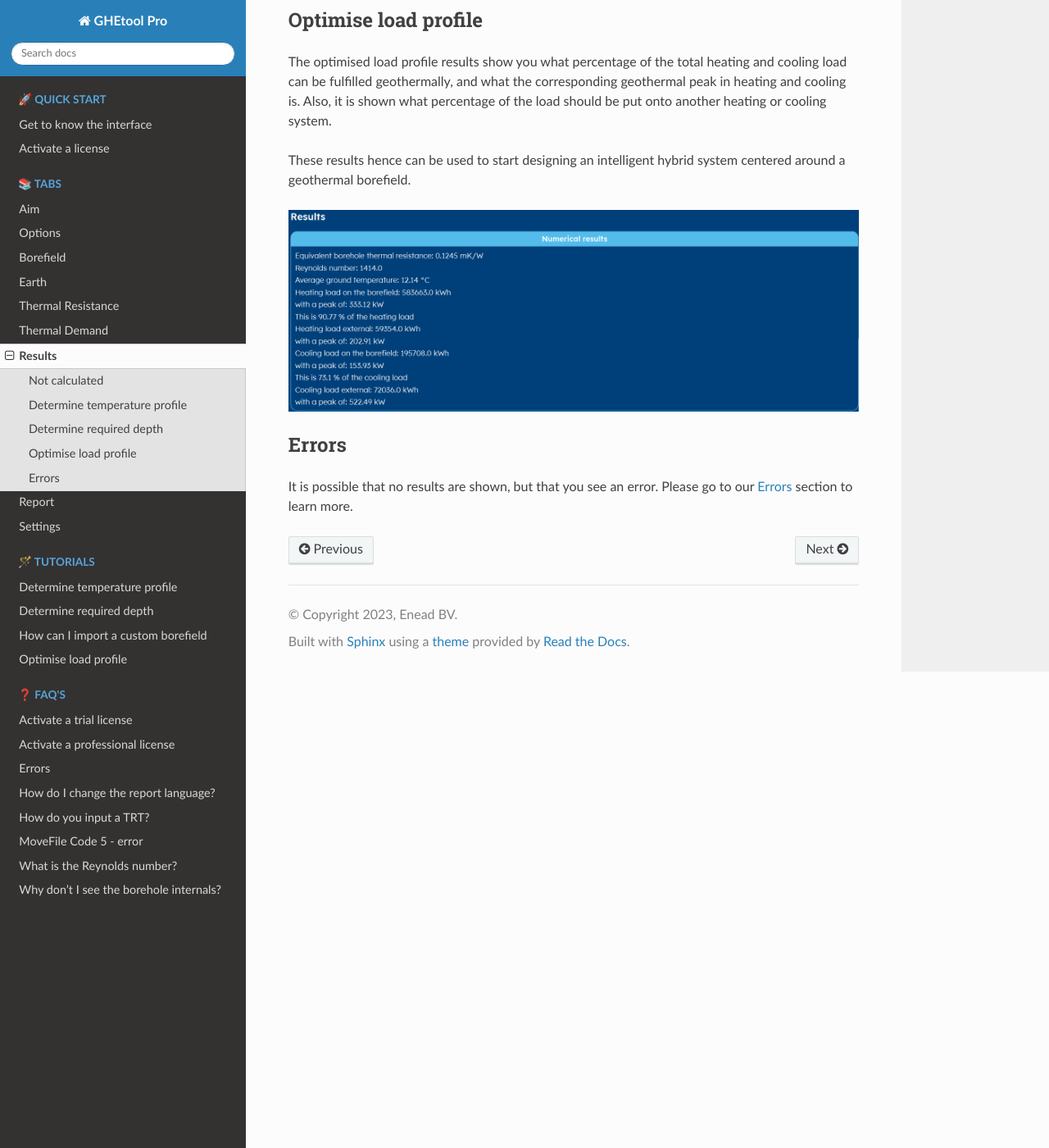
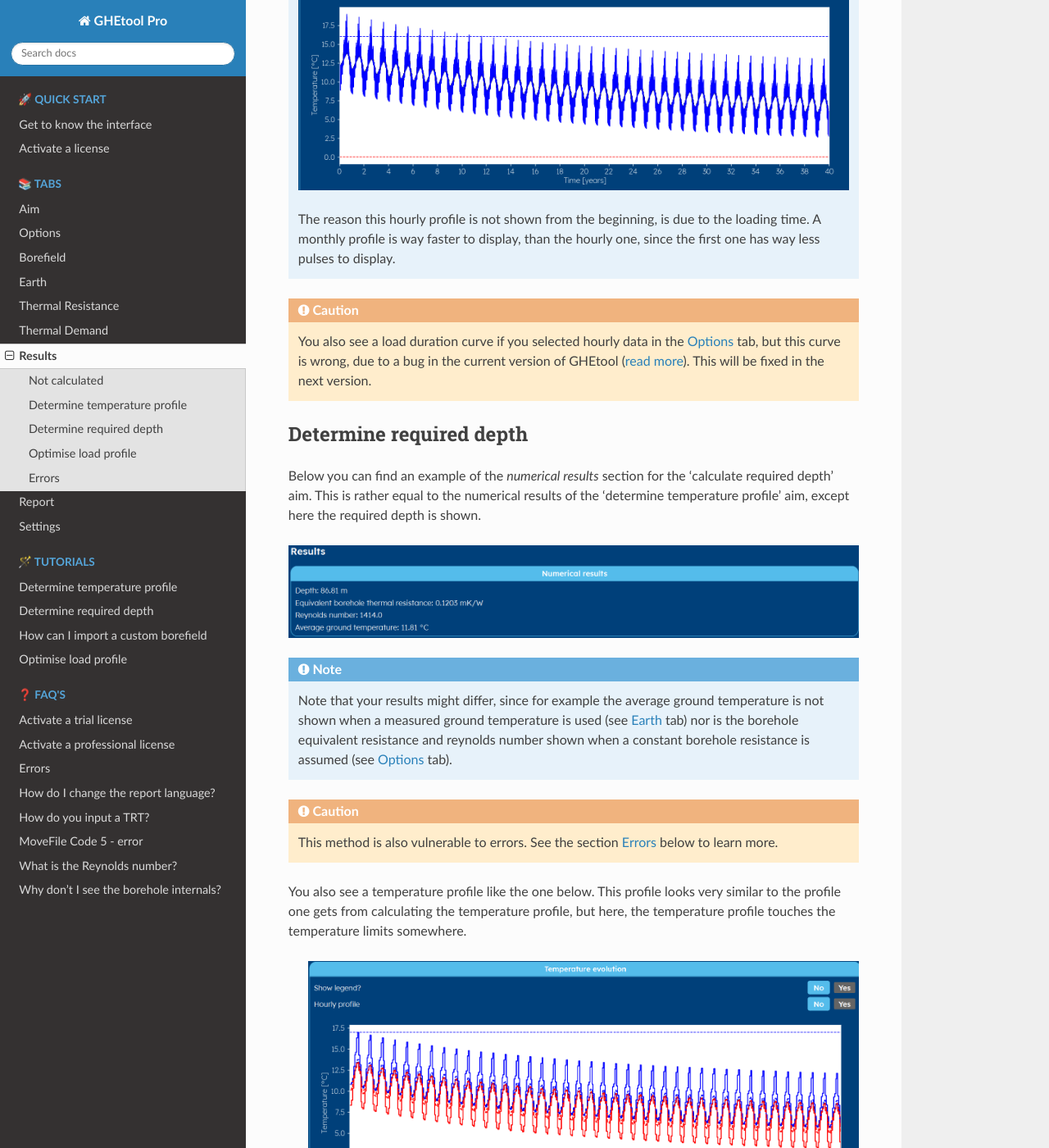
Before and after one commit to novakgeoenergie/GHEToolManual, a Sphinx documentation site: the page built from docs/sources/tabs/results.rst, in a window 1280 px wide and 1400 px high, scrolled down 1576 px. Shown: the whole window at 82% size. Built offline with Sphinx 7.4.7 and the Read the Docs theme 2.0.0, drawn with Linux system fonts in a browser that asks for light colours; pages that are not in the unit, such as notebooks, are missing from menus; some of the changed text lies outside the part shown.

Commit message:
Include figures in results tab

```diff
--- a/docs/sources/tabs/aim.rst
+++ b/docs/sources/tabs/aim.rst
@@ -37,3 +37,7 @@
 .. note::
     This method currently does not allow a DHW load on top of the hourly load.
     Please include your DHW load into the hourly profile if you want to take it into account.
+
+.. note::
+    This method uses a monthly based temperature calculation in the background in order to speed op the algorithm.
+    This however will most often not lead to any significant differences.
--- a/docs/sources/tabs/results.rst
+++ b/docs/sources/tabs/results.rst
@@ -28,6 +28,26 @@
     ground temperature is used (see :ref:`tab earth` tab) nor is the borehole equivalent resistance and reynolds number shown
     when a constant borehole resistance is assumed (see :ref:`tab options` tab).
 
+You also see a temperature profile like the one below.
+
+    .. image:: Figures/results_monthly_temperature_profile.png
+      :alt: Monthly temperature profile
+
+.. |hourly| image:: Figures/hourly.png
+
+.. note::
+    If you work with monthly data (see also :ref:`options` tab), you don't see the option of an hourly profile.
+    If you set this button to 'yes', you see the image below.
+
+    |hourly|
+
+    The reason this hourly profile is not shown from the beginning, is due to the loading time. A monthly profile is way faster
+    to display, than the hourly one, since the first one has way less pulses to display.
+
+.. caution::
+    You also see a load duration curve if you selected hourly data in the :ref:`options` tab, but this curve is wrong, due
+    to a bug in the current version of GHEtool (`read more <https://github.com/wouterpeere/GHEtool/issues/189>`_). This will be fixed in the next version.
+
 Determine required depth
 ========================
 Below you can find an example of the *numerical results* section for the 'calculate required depth' aim.
@@ -44,6 +64,24 @@
 .. caution::
     This method is also vulnerable to errors. See the section :ref:`errors` below to learn more.
 
+You also see a temperature profile like the one below. This profile looks very similar to the profile one gets from
+calculating the temperature profile, but here, the temperature profile touches the temperature limits somewhere.
+
+    .. image:: Figures/results_req_depth.png
+      :alt: Monthly temperature profile for calculate required depth
+
+.. |hourly_req| image:: Figures/hourly_req.png
+
+.. note::
+    If you work with monthly data (see also :ref:`options` tab), you don't see the option of an hourly profile.
+    If you set this button to 'yes', you see the image below.
+
+    |hourly_req|
+
+    The reason this hourly profile is not shown from the beginning, is due to the loading time. A monthly profile is way faster
+    to display, than the hourly one, since the first one has way less pulses to display.
+
+
 Optimise load profile
 =====================
 The optimised load profile results show you what percentage of the total heating and cooling load can be fulfilled geothermally,
@@ -55,6 +93,23 @@
 .. image:: Figures/numerical_results_optimise.png
   :alt: Numerical results for optimise load profile.
 
+You also see a temperature profile like the one below. Most of the times, the temperature profile touches both the maximum
+and the minimum allowed average fluid temperature.
+
+    .. image:: Figures/results_optimise.png
+      :alt: Monthly temperature profile for calculate required depth
+
+.. caution::
+    If you select hourly in the temperature profile category, you potentially see a temperature peak that crosses this temperature
+    limit. This is do to that fact that in the background, this 'optimise load profile' method uses a monthly temperature calculation
+    (see also :ref:`tab aim` tab).
+
+You also see the load duration curve of the load that is put onto the borefield. You can see that this load is topped off
+at a certain power, which can be read in the numerical results on top of the results tab.
+
+.. image:: Figures/load_duration.png
+      :alt: Load duration curve
+
 Errors
 ======
 It is possible that no results are shown, but that you see an error. Please go to our :ref:`errors` section to learn more.
```
Also changed, not shown: docs/sources/tabs/Figures/hourly.png (added), docs/sources/tabs/Figures/hourly_req.png (added), docs/sources/tabs/Figures/load_duration.png (added), docs/sources/tabs/Figures/results_monthly_temperature_profile.png (added), docs/sources/tabs/Figures/results_optimise.png (added), docs/sources/tabs/Figures/results_req_depth.png (added).
